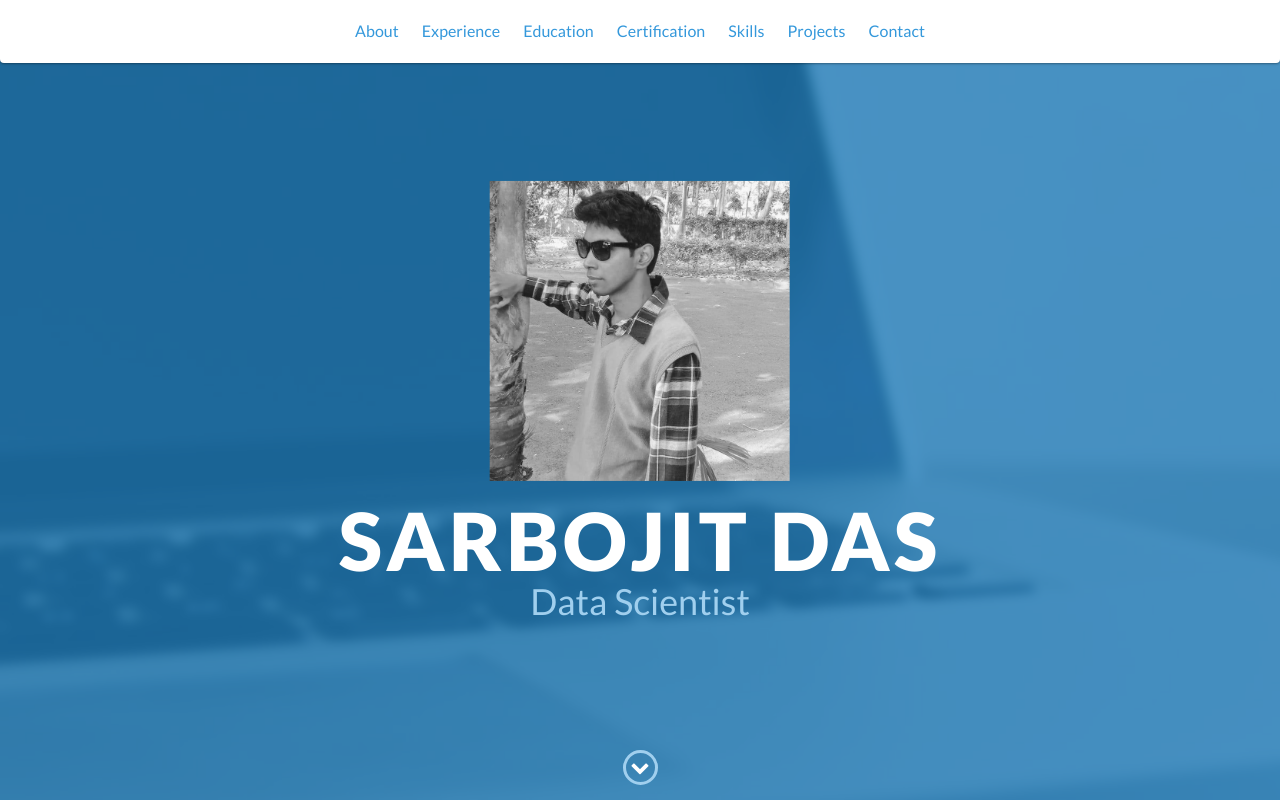
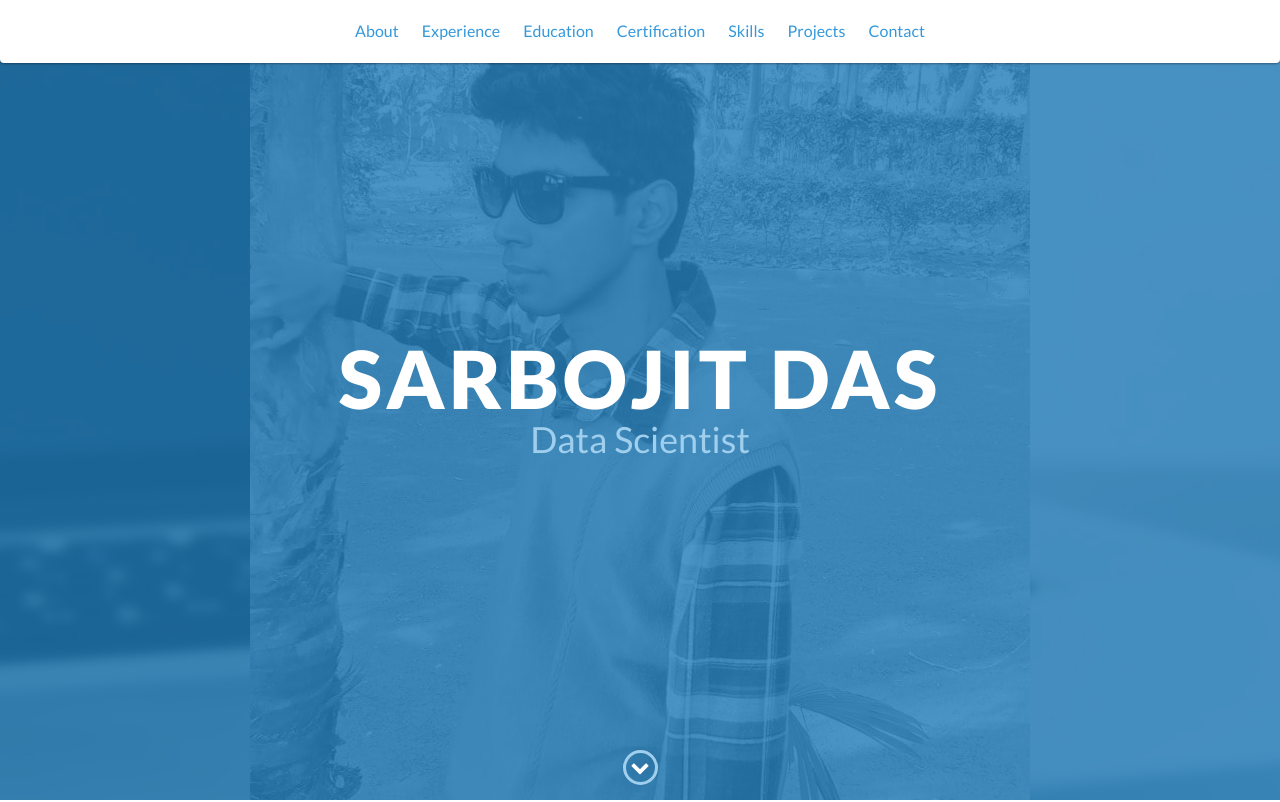
Before and after one commit to sarbojitdas/portfolio, a website: page index.html in a window 1280 px wide. Shown: the top 802 px of the page. Drawn offline with nearby package versions, Linux system fonts and the light colour scheme.

Commit message:
Update index.html

```diff
--- a/index.html
+++ b/index.html
@@ -51,9 +51,10 @@
     <!-- End header -->
 
     <div id="lead">
+
+	    <center><img src="images/blackwhite.jpg"></center></br>
         <div id="lead-content"></br>
 
-	    <center><img src="images/blackwhite.jpg" width=300 height=300></center></br>
             <h1>SARBOJIT DAS</h1>
             <h2>Data Scientist</h2>
            </div>
```
